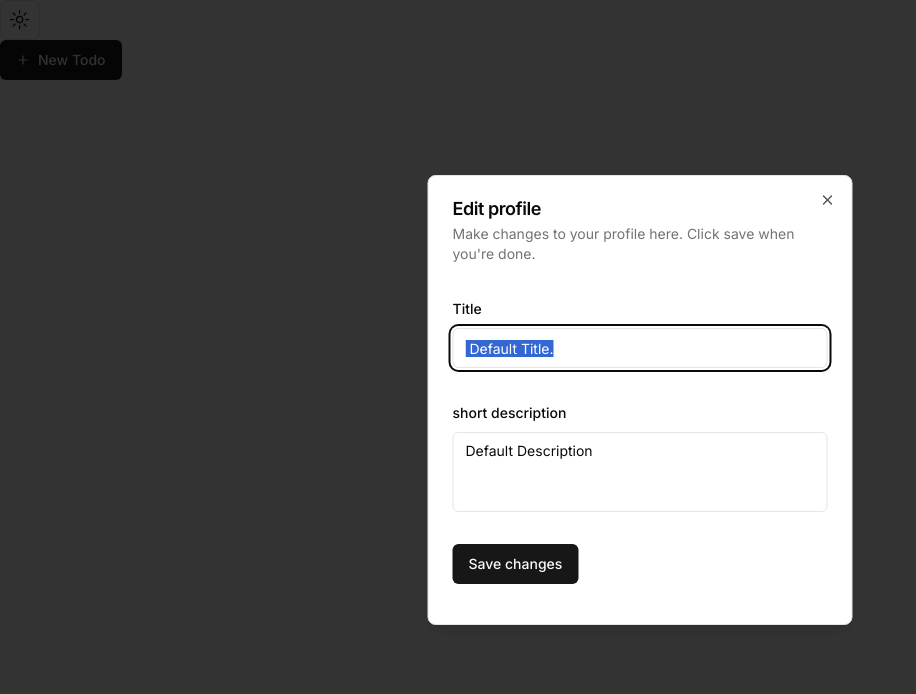
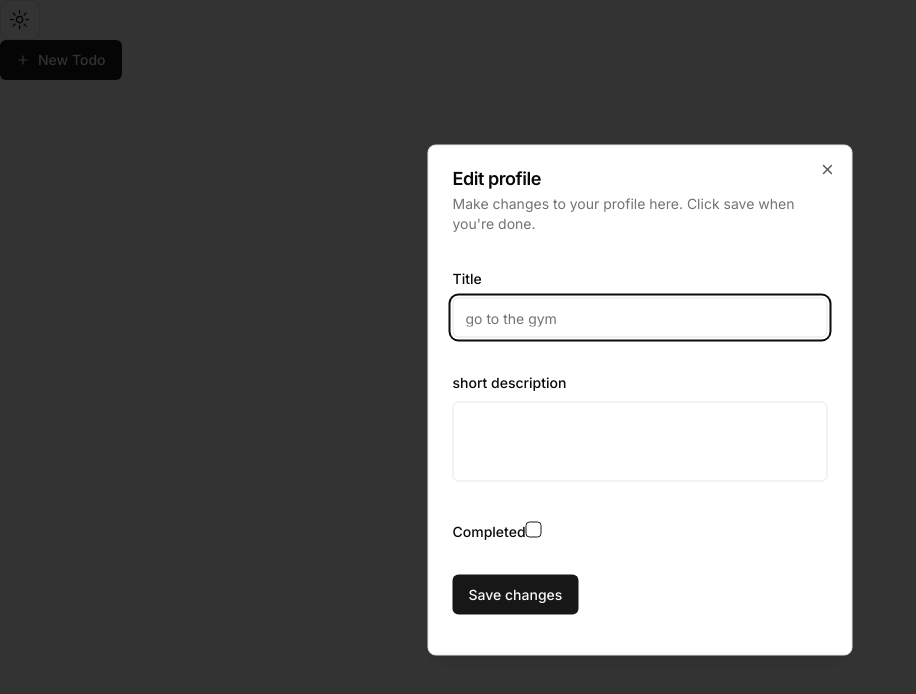
Before and after one commit to MoElsayed90/todoapp-nextjs-fullstack, a Next.js app: page / in a window 1280 px wide. Both pictures are taken after a click on the button "New Todo". Shown: the top 694 px of the page, without its empty margins (0-916 px from the left). Built offline with nearby package versions, Linux system fonts and the light colour scheme.

Commit message:
update "add checkbox to form"

```diff
--- a/actions/todo.actions.ts
+++ b/actions/todo.actions.ts
@@ -7,11 +7,12 @@
 export const getTodoListAction = async () => {
 return await prisma.todo.findMany()
 };
-export const createTodoAction = async ({title , body}:todoFormValues) => {
+export const createTodoAction = async ({title , body,completed}:todoFormValues) => {
   return await prisma.todo.create({
     data:{
       title,
-      body
+      body,
+      completed
     }
   })
 };
--- a/components/FormAddTodo.tsx
+++ b/components/FormAddTodo.tsx
@@ -27,9 +27,15 @@
 import { defaultValues, todoFormSchema, todoFormValues } from "@/schema";
 import { createTodoAction } from "@/actions/todo.actions";
 import { title } from "process";
+import { Checkbox } from "./ui/checkbox";
 
 
 const FormAddTodo = () => {
+  const defaultValues: Partial<todoFormValues>={
+    title:"",
+    body:"",
+    completed:false
+  }
   const form = useForm<todoFormValues>({
     resolver: zodResolver(todoFormSchema),
     defaultValues,
@@ -37,7 +43,7 @@
   })
   const onSubmit = async (data: todoFormValues) => {
     console.log(data)
-    await createTodoAction({title:data.title , body:data.body})
+    await createTodoAction({title:data.title , body:data.body , completed:data.completed})
   }
   return (
     <Dialog>
@@ -87,6 +93,19 @@
                   </FormItem>
                 )}
               />
+               <FormField
+                control={form.control}
+                name="completed"
+                render={({ field }) => (
+                  <FormItem>
+                    <FormLabel>Completed</FormLabel>
+                    <FormControl>
+                      <Checkbox checked={field.value} onCheckedChange={field.onChange} {...field} />
+                    </FormControl>
+                    <FormMessage />
+                  </FormItem>
+                )}
+              />
               <Button type="submit">Save changes</Button>
             </form>
           </Form>
--- /dev/null
+++ b/components/ui/checkbox.tsx
@@ -0,0 +1,30 @@
+"use client"
+
+import * as React from "react"
+import * as CheckboxPrimitive from "@radix-ui/react-checkbox"
+import { Check } from "lucide-react"
+
+import { cn } from "@/lib/utils"
+
+const Checkbox = React.forwardRef<
+  React.ElementRef<typeof CheckboxPrimitive.Root>,
+  React.ComponentPropsWithoutRef<typeof CheckboxPrimitive.Root>
+>(({ className, ...props }, ref) => (
+  <CheckboxPrimitive.Root
+    ref={ref}
+    className={cn(
+      "peer h-4 w-4 shrink-0 rounded-sm border border-primary ring-offset-background focus-visible:outline-none focus-visible:ring-2 focus-visible:ring-ring focus-visible:ring-offset-2 disabled:cursor-not-allowed disabled:opacity-50 data-[state=checked]:bg-primary data-[state=checked]:text-primary-foreground",
+      className
+    )}
+    {...props}
+  >
+    <CheckboxPrimitive.Indicator
+      className={cn("flex items-center justify-center text-current")}
+    >
+      <Check className="h-4 w-4" />
+    </CheckboxPrimitive.Indicator>
+  </CheckboxPrimitive.Root>
+))
+Checkbox.displayName = CheckboxPrimitive.Root.displayName
+
+export { Checkbox }
--- a/package.json
+++ b/package.json
@@ -11,6 +11,7 @@
   "dependencies": {
     "@hookform/resolvers": "^3.6.0",
     "@prisma/client": "5.8.1",
+    "@radix-ui/react-checkbox": "^1.0.4",
     "@radix-ui/react-dialog": "^1.0.5",
     "@radix-ui/react-dropdown-menu": "^2.0.6",
     "@radix-ui/react-icons": "^1.3.0",
--- a/schema/index.ts
+++ b/schema/index.ts
@@ -11,6 +11,7 @@
   body: z.string().max(80, {
     message: "short descrpition must not be longer than 80 characters.",
   }),
+  completed : z.boolean()
 });
 export type todoFormValues = z.infer<typeof todoFormSchema>;
 export const defaultValues: Partial<todoFormValues> = {
```
Also changed, not shown: 1 other file (tests, documents, lock files or other folders).
